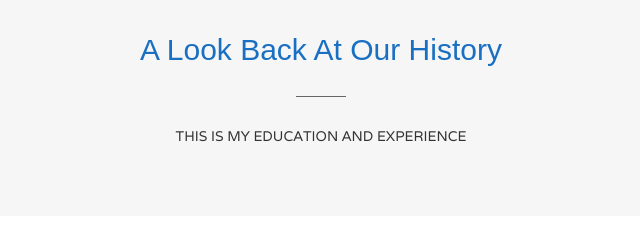
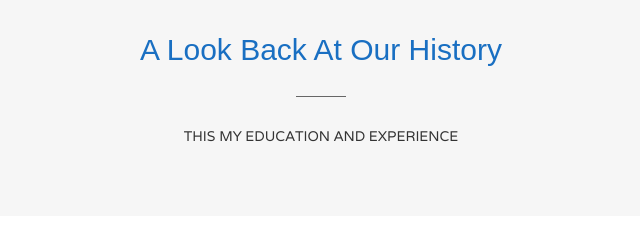
Before and after one commit to ISMAEL323/Monportfolio.github.io, a plain HTML site: page index.html in a window 1280 px wide. Shown: the part 6760-7000 px from the top of the page, 319-959 px from the left. Drawn offline with nearby package versions, Linux system fonts and the light colour scheme.

Commit message:
Update index.html

```diff
--- a/index.html
+++ b/index.html
@@ -643,11 +643,9 @@ f<!DOCTYPE html>
             <div class="container">
                 <div class="text-center section-diff-title">
                     <h2>A Look Back At Our History</h2>
-            <p>This is my Education and Experience</p>
-        </div>
+                    <p>This my Education and Experience</p>
                 </div>
             </section>
-
 
 
                 <!-- Timeline -->
```
Lines whose indentation alone changed are shown as unchanged.
